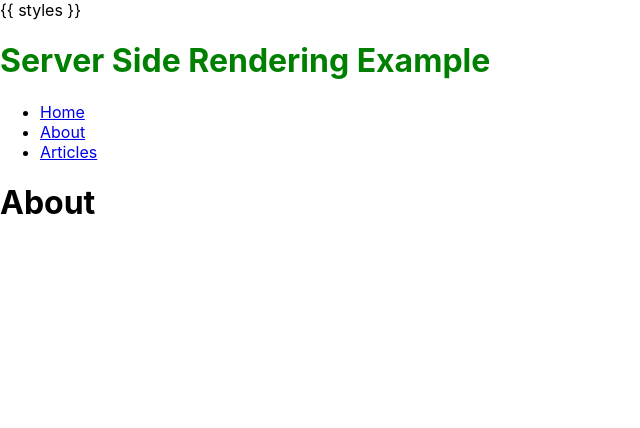
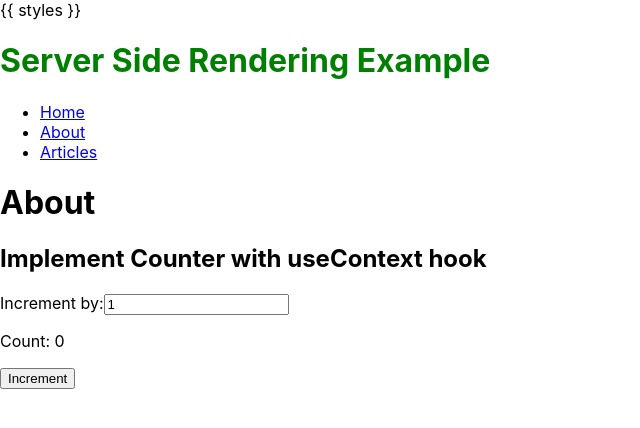
Before and after one commit to Divewitholeg/react-ssr-example, a React (Create React App) app: page /about in a window 1280 px wide. Shown: the top 428 px of the page, without its empty margins (0-640 px from the left). Built offline with nearby package versions, Linux system fonts and the light colour scheme.

Commit message:
useContext

```diff
--- /dev/null
+++ b/src/CounterButton.js
@@ -0,0 +1,22 @@
+import React from "react";
+import { CounterContext } from "./CounterContext";
+import { useContext } from "react";
+
+export const CounterButton = () => {
+  const { numberOfClicks, increment, incrementBy, setIncrementBy } =
+    useContext(CounterContext);
+  return (
+    <>
+      <label>
+        Increment by:
+        <input
+          type="number"
+          value={incrementBy}
+          onChange={(e) => setIncrementBy(Number(e.target.value))}
+        />
+      </label>
+      <p>Count: {numberOfClicks}</p>
+      <button onClick={() => increment(incrementBy)}>Increment</button>
+    </>
+  );
+};
--- /dev/null
+++ b/src/CounterContext.js
@@ -0,0 +1,3 @@
+import { createContext } from "react";
+
+export const CounterContext = createContext();
--- /dev/null
+++ b/src/CounterProvider.js
@@ -0,0 +1,20 @@
+import React from "react";
+import { useState } from "react";
+import { CounterContext } from "./CounterContext";
+
+export const CounterProvider = ({ children }) => {
+  const [numberOfClicks, setNumberOfClicks] = useState(0);
+  const [incrementBy, setIncrementBy] = useState(1);
+
+  const increment = (incrementBy) => {
+    setNumberOfClicks(numberOfClicks + incrementBy);
+  };
+
+  return (
+    <CounterContext.Provider
+      value={{ numberOfClicks, increment, incrementBy, setIncrementBy }}
+    >
+      {children}
+    </CounterContext.Provider>
+  );
+};
--- a/src/pages/About.js
+++ b/src/pages/About.js
@@ -1,5 +1,13 @@
 import React from "react";
+import { CounterButton } from "../CounterButton";
+import { CounterProvider } from "../CounterProvider";
 
 export const About = () => {
-  return <h1>About</h1>;
+  return (
+    <CounterProvider>
+      <h1>About</h1>
+      <h2>Implement Counter with useContext hook</h2>
+      <CounterButton />
+    </CounterProvider>
+  );
 };
```
